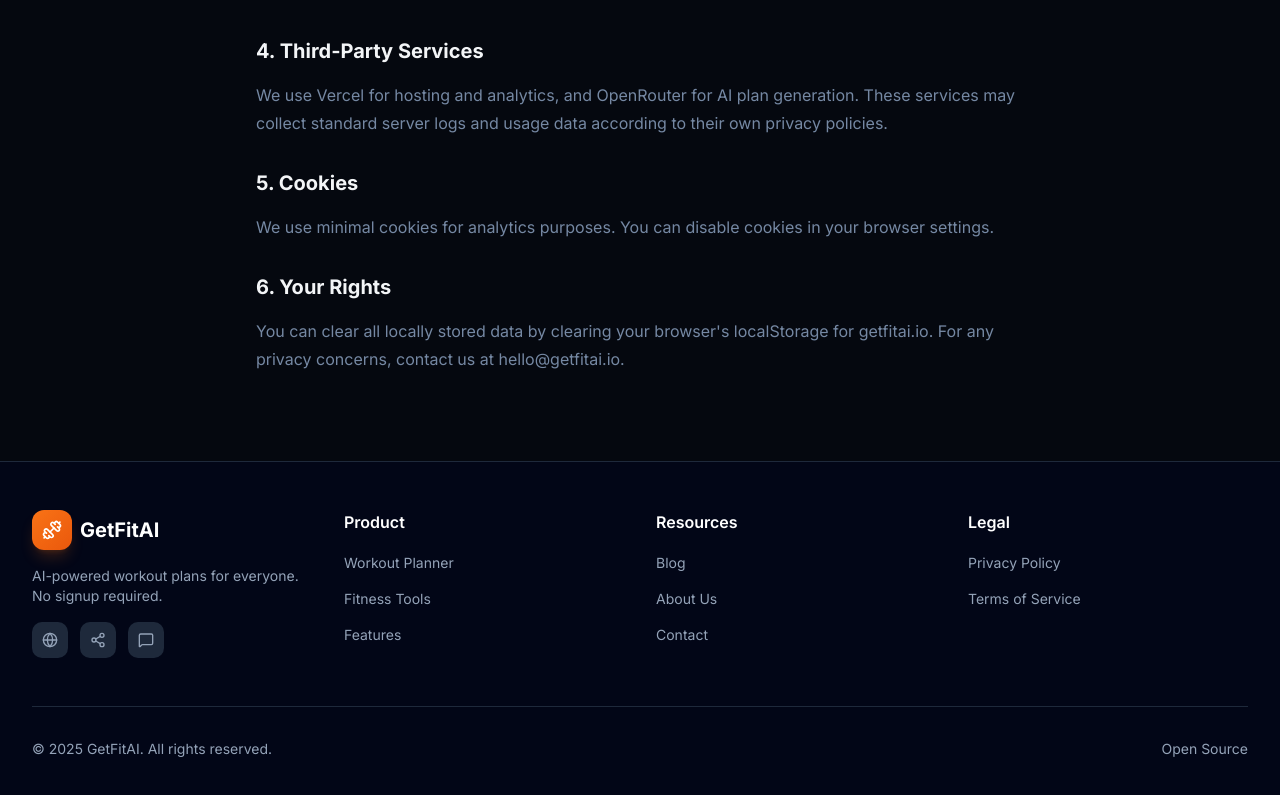
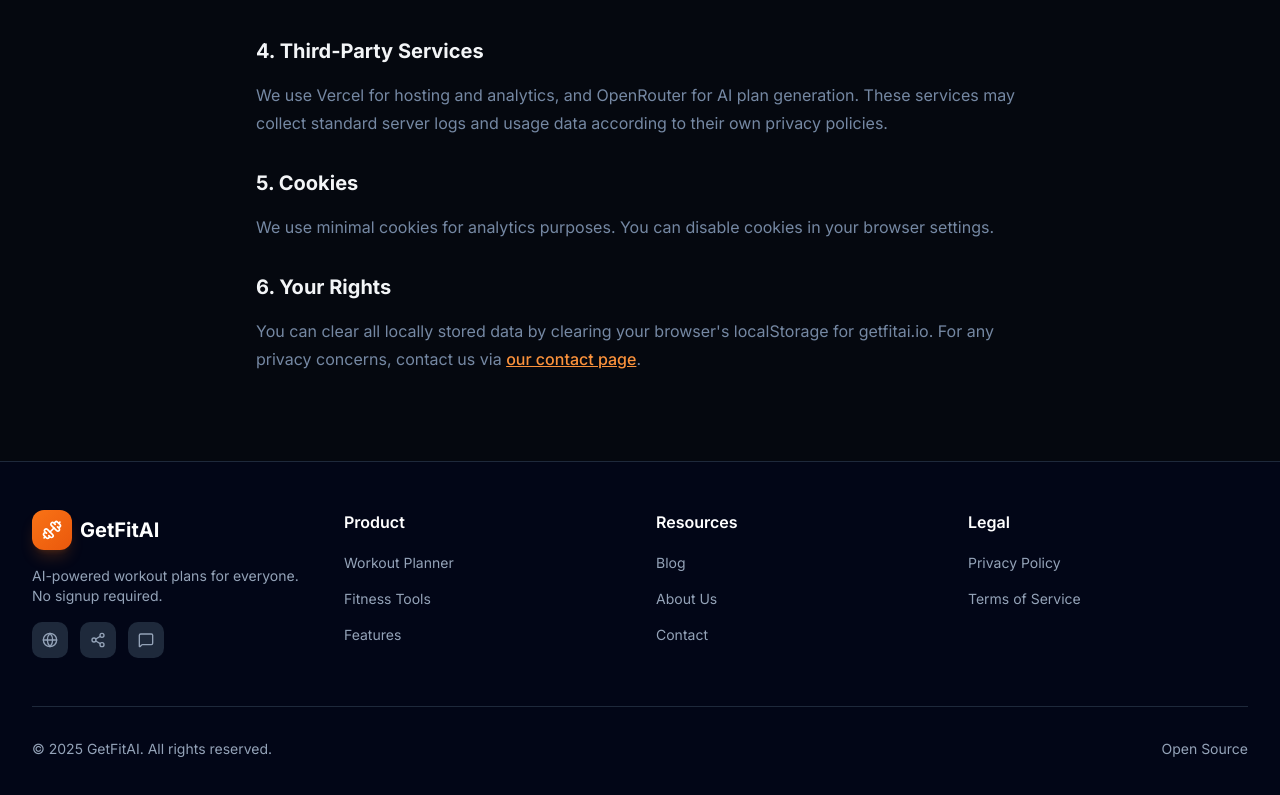
Before and after one commit to zl819044596/getfitai, a Next.js app: page /privacy in a window 1280 px wide. Shown: the part 871-1666 px from the top of the page. Built offline with nearby package versions, Linux system fonts and the light colour scheme.

Commit message:
fix: remove email links causing 404, fix canonical conflicts

```diff
--- a/src/app/contact/page.tsx
+++ b/src/app/contact/page.tsx
@@ -61,7 +61,7 @@ export default function ContactPage() {
               </div>
               <div>
                 <h3 className="font-semibold text-foreground">Email</h3>
-                <p className="text-muted-foreground text-sm">hello@getfitai.io</p>
+                <p className="text-muted-foreground text-sm">hello (at) getfitai.io</p>
               </div>
             </div>
 
--- a/src/app/layout.tsx
+++ b/src/app/layout.tsx
@@ -49,7 +49,7 @@ export const metadata: Metadata = {
     google: "your-google-verification-code",
   },
   alternates: {
-    canonical: "https://getfitai.io",
+    canonical: null,
   },
   robots: {
     index: true,
--- a/src/app/privacy/page.tsx
+++ b/src/app/privacy/page.tsx
@@ -66,7 +66,11 @@ export default function PrivacyPage() {
             <h2 className="text-xl font-bold text-foreground mt-8 mb-4">6. Your Rights</h2>
             <p className="text-muted-foreground mb-6">
               You can clear all locally stored data by clearing your browser's localStorage for getfitai.io.
-              For any privacy concerns, contact us at hello@getfitai.io.
+              For any privacy concerns, contact us via{" "}
+              <a href="/contact" className="text-orange-400 hover:underline">
+                our contact page
+              </a>
+              .
             </p>
           </div>
         </div>
--- a/src/app/terms/page.tsx
+++ b/src/app/terms/page.tsx
@@ -67,7 +67,11 @@ export default function TermsPage() {
 
             <h2 className="text-xl font-bold text-foreground mt-8 mb-4">7. Contact</h2>
             <p className="text-muted-foreground mb-6">
-              For questions about these terms, contact hello@getfitai.io.
+              For questions about these terms, contact us at{" "}
+              <a href="/contact" className="text-orange-400 hover:underline">
+                our contact page
+              </a>
+              .
             </p>
           </div>
         </div>
```
